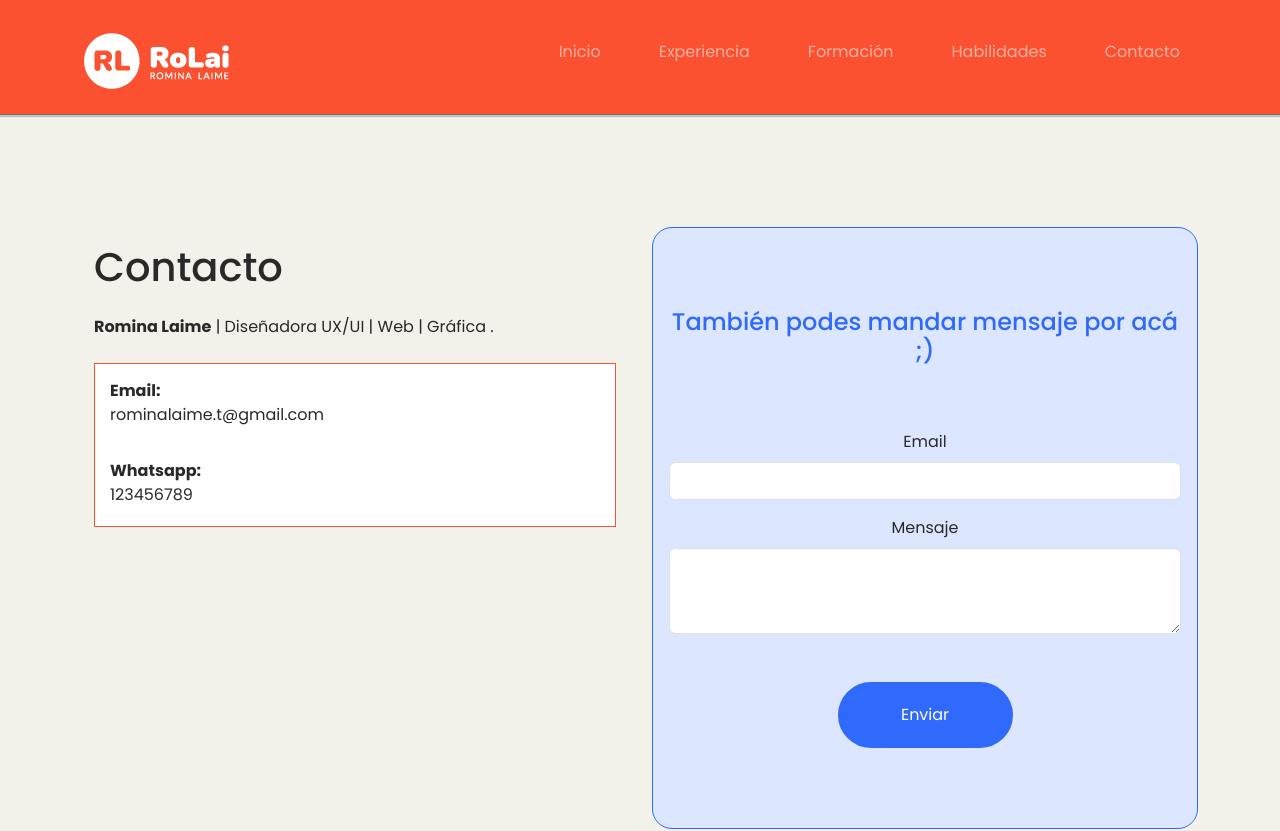
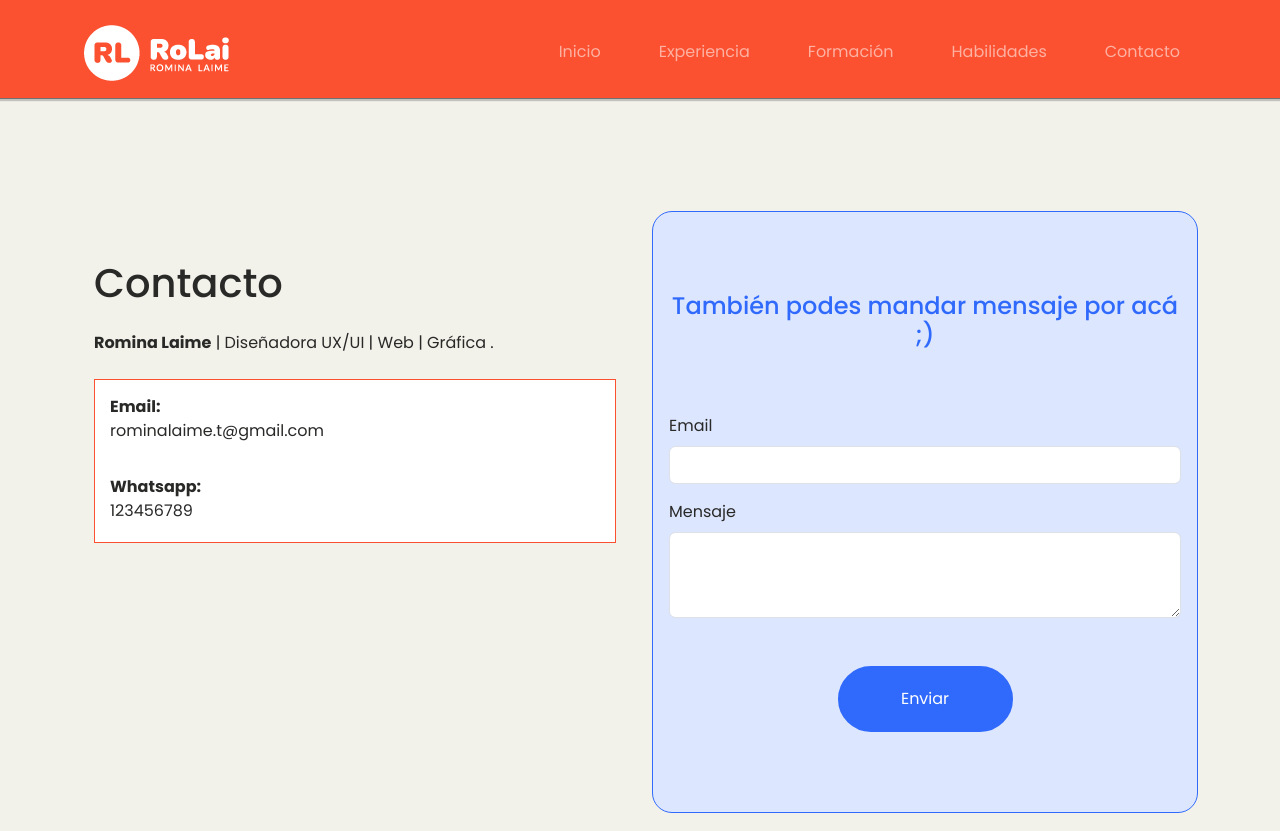
Before and after one commit to RominaLaime/preentrega2, a website: page paginas/contacto.html in a window 1280 px wide. Shown: the top 831 px of the page. Drawn offline with nearby package versions, Linux system fonts and the light colour scheme; a web font is replaced by a local one.

Commit message:
archivos actualizados para la útlima entrega

```diff
--- a/paginas/contacto.html
+++ b/paginas/contacto.html
@@ -10,9 +10,7 @@
     <title>Contacto - RoLai</title>
 
      <!--Bootstrap CSS-->
-   <!--<link rel="stylesheet" href="./node_modules/bootstrap/dist/css/bootstrap-grid.min.css"> -->
     <link href="https://cdn.jsdelivr.net/npm/bootstrap@5.3.6/dist/css/bootstrap.min.css" rel="stylesheet" integrity="sha384-4Q6Gf2aSP4eDXB8Miphtr37CMZZQ5oXLH2yaXMJ2w8e2ZtHTl7GptT4jmndRuHDT" crossorigin="anonymous">
-    <!--<link rel="stylesheet" href="../css/estilos.css">-->
     <link rel="stylesheet" href="../css/main.css">
 
     <!--Favicon-->
@@ -29,13 +27,12 @@
 
   <nav class="navbar navbar-expand-lg navbar-dark bg-primary navbar-style">
             <div class="container">
-
                 <a class="navbar-brand" href="../index.html"><img src="../img/RL_logo_w.png" alt="Logo_RL"></a>
-            <button class="navbar-toggler" type="button" data-bs-toggle="collapse" data-bs-target="#navbarNav"><span class="navbar-toggler-icon"></span></button>
-
-
-            <div class="collapse navbar-collapse menu" id="navbarNav">
-                <ul class="navbar-nav nav-underline links">
+                <button class="navbar-toggler" type="button" data-bs-toggle="collapse" data-bs-target="#navbarNav">
+                <span class="navbar-toggler-icon"></span>
+                </button>
+                <div class="collapse navbar-collapse" id="navbarNav">
+                <ul class="navbar-nav ms-auto nav-underline">
                     <li class="nav-item"><a class="nav-link" href="../index.html">Inicio</a></li>
                     <li class="nav-item"><a class="nav-link" href="./experiencia.html">Experiencia</a></li>
                     <li class="nav-item"><a class="nav-link" href="./formacion.html">Formación</a></li>
@@ -43,12 +40,8 @@
                     <li class="nav-item"><a class="nav-link" href="./contacto.html">Contacto</a></li>
                 </ul>
                 </div>
-
-
             </div>
     </nav>
-
-
 
 
 
@@ -62,7 +55,7 @@
             <div class="col-lg-6 contenido-f">
 
                 <div class="col-md-12 contenido-t-p contenido-f">
-                    <div class="container-fluid mt-3 pt-5 mb-5 pb-5">
+                    <div class="container-fluid mt-5 pt-5 mb-5 pb-5">
 
                          <h1 class="text-left titulo-c">Contacto</h1>
                          <p class="parrafo-titulo mt-4 mb-4"><b>Romina Laime</b> | Diseñadora UX/UI | Web | Gráfica  .</p>
@@ -88,12 +81,12 @@
                         <label for="exampleInputEmail1" class="form-label"><h5 class="form-titulo">También podes mandar mensaje por acá ;)</h5></label>
 
                     </div>
-                    <div class="mb-3">
+                    <div class="mb-3 texto-form">
                         <label for="exampleInputEmail1" class="form-label">Email</label><br>
                         <input type="email" class="form-control" id="exampleInputEmail1" aria-describedby="emailHelp">
 
                     </div>
-                    <div class="mb-5">
+                    <div class="mb-5 texto-form">
                     <label for="exampleFormControlTextarea1" class="form-label">Mensaje</label><br>
                     <textarea class="form-control" id="exampleFormControlTextarea1" rows="3"></textarea>
                     </div>
--- a/scss/_body.scss
+++ b/scss/_body.scss
@@ -57,6 +57,7 @@ li {
 
 .h1-center {
     text-align: center;
+    padding-top: 2rem;
 }
 .p-subtitulo {
     text-align: center;
@@ -111,7 +112,9 @@ h5 {
     border: 1px solid variables.$color-primario;
 
 }
-
+.texto-form {
+    text-align: left;
+}
 
 .titulo-c {
     margin-top: 3rem;
--- a/scss/_menu.scss
+++ b/scss/_menu.scss
@@ -15,27 +15,17 @@
     box-shadow: 1px 1px 1px 1px rgba(85, 85, 85, 0.3);
     background-color: variables.$color-destacado !important;
 }
+
+
 .nav-item {
     display: flex;
     justify-content: right;
     padding-right: 10px;
 }
 
-.links{
-    display: flex;
-    justify-content: right;
-
-}
 
 li{
     list-style: none;
     padding: 1rem;
-    margin-bottom: 1rem;
-}
-
-
-.menu {
-    display: flex !important;
-    justify-content: right !important;
 
 }
```
Also changed, not shown: index.html (+9 -13 lines), paginas/experiencia.html (+5 -10 lines), paginas/formacion.html (+5 -10 lines), paginas/habilidades.html (+5 -10 lines), css/main.css, img/RL_img.png (added), readme.md, scss/_media.scss (line endings or trailing spaces), 2 other files. Lines whose indentation alone changed are shown as unchanged.
